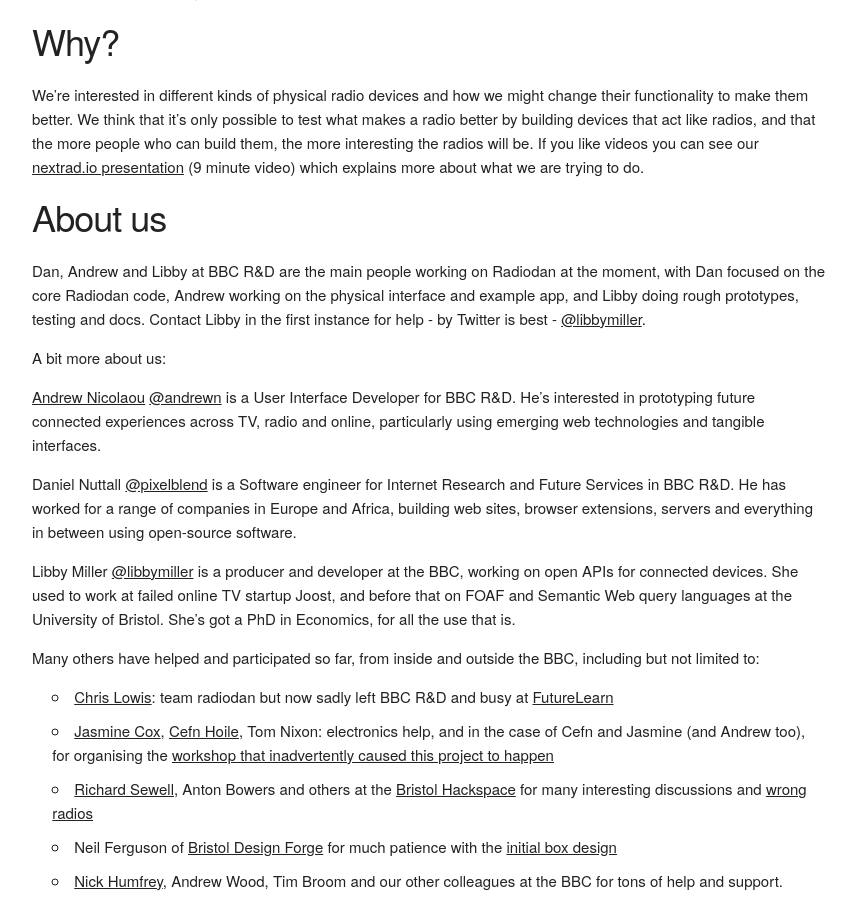
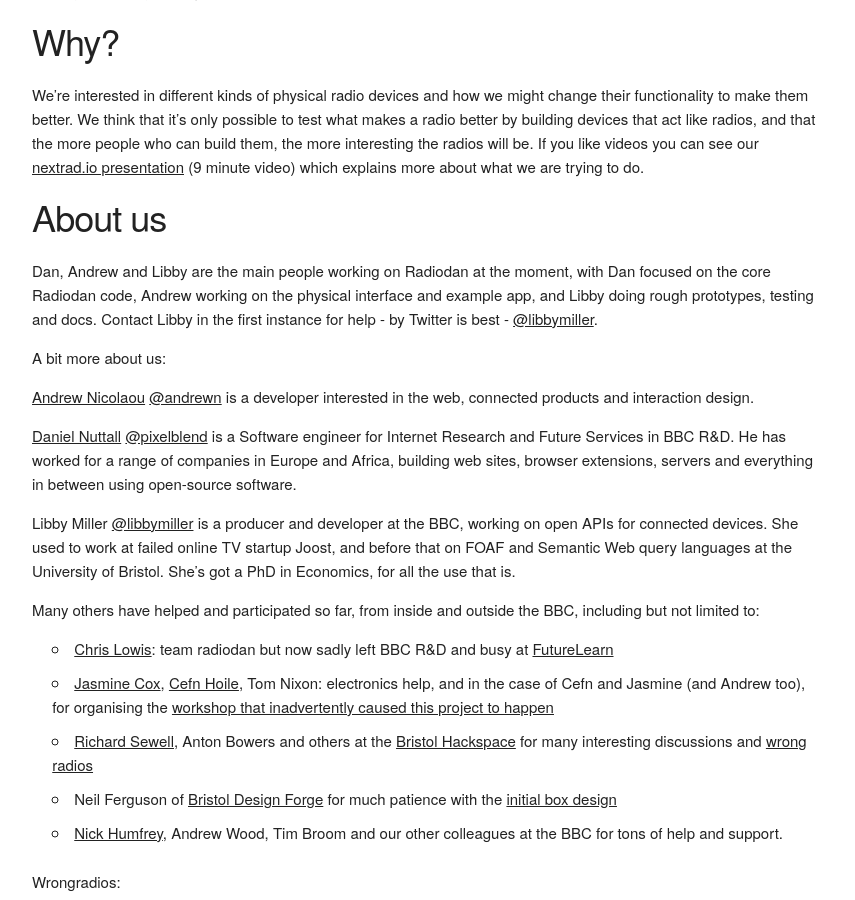
Before and after one commit to radiodan/radiodan.github.io, a Jekyll site: the page built from about/index.md, in a window 1280 px wide and 900 px high, scrolled down 441 px. Shown: the whole window, without its empty margins (128-983 px from the left). Built offline with Jekyll 4.4.1, drawn with Linux system fonts in a browser that asks for light colours; comment, search, counter and statistics services are not loaded.

Commit message:
UPdate about us segment

```diff
--- a/about/index.md
+++ b/about/index.md
@@ -19,17 +19,17 @@
 
 <h2 id="people">About us</h2>
 
-Dan, Andrew and Libby at BBC R&D are the main people working on Radiodan at the moment, with Dan
-focused on the core Radiodan code, Andrew working on the physical interface and example app, and
-Libby doing rough prototypes, testing and docs. Contact Libby in the first instance for help - by
-Twitter is best - [@libbymiller](http://twitter.com/libbymiller).
+Dan, Andrew and Libby are the main people working on Radiodan at the moment,
+with Dan focused on the core Radiodan code, Andrew working on the physical
+interface and example app, and Libby doing rough prototypes, testing and
+docs. Contact Libby in the first instance for help - by Twitter is best -
+[@libbymiller](http://twitter.com/libbymiller).
 
 A bit more about us:
 
-[Andrew Nicolaou](http://www.bbc.co.uk/rd/people/andrew-nicolaou) [@andrewn](http://twitter.com/andrewn) is a User Interface Developer for BBC R&D. He's interested in prototyping future
-connected experiences across TV, radio and online, particularly using emerging web technologies and tangible interfaces.
+[Andrew Nicolaou](http://andrewnicolaou.co.uk/) [@andrewn](http://twitter.com/andrewn) is a developer interested in the web, connected products and interaction design.
 
-Daniel Nuttall [@pixelblend](http://twitter.com/pixelblend) is a Software engineer for Internet Research and Future Services in BBC R&D. He has
+[Daniel Nuttall](http://pixelblend.co.uk/) [@pixelblend](http://twitter.com/pixelblend) is a Software engineer for Internet Research and Future Services in BBC R&D. He has
 worked for a range of companies in Europe and Africa, building web sites, browser extensions,
 servers and everything in between using open-source software.
 
```
